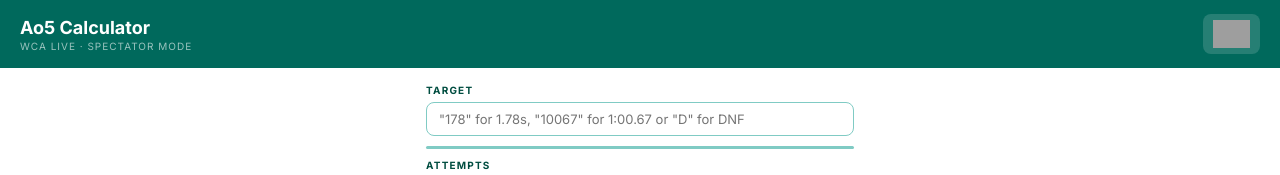
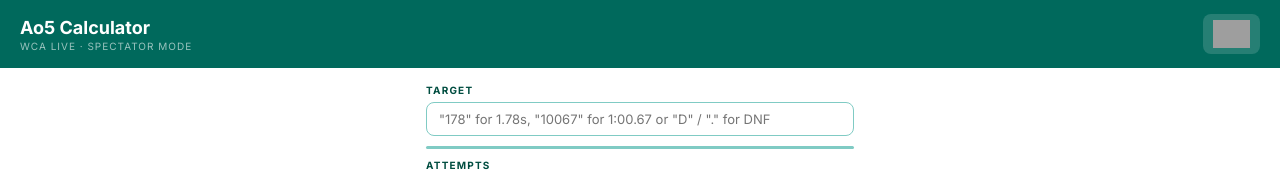
Before and after one commit to tankuoping/Ao5Cal, a React (Vite) app: page / in a window 1280 px wide. Shown: the top 175 px of the page. Built offline with nearby package versions, Linux system fonts and the light colour scheme; grey boxes are pictures that could not be loaded.

Commit message:
Add files via upload

```diff
--- a/src/App.jsx
+++ b/src/App.jsx
@@ -35,11 +35,19 @@ function notationToCs(n) {
 function parseInput(raw) {
   const s = raw.trim()
   if (s === '') return { value: null, isDnf: false, warning: null }
-  if (s.toUpperCase().startsWith('D')) return { value: Infinity, isDnf: true, warning: null }
+  if (s.toUpperCase().startsWith('D') || s.startsWith('.')) return { value: Infinity, isDnf: true, warning: null }
   const n = parseFloat(s)
   if (isNaN(n) || n <= 0) return { value: null, isDnf: false, warning: null }
   if (n >= 6000 && n <= 9999) {
     return { value: null, isDnf: false, warning: 'Invalid — for times over 1 min use 5-digit notation e.g. "10067" for 1:00.67' }
+  }
+  // Validate MM:SS.CS notation — seconds must be 00-59
+  if (n >= 10000) {
+    const str = String(Math.round(n)).padStart(5, '0')
+    const secs = parseInt(str.slice(-4, -2), 10)
+    if (secs >= 60) {
+      return { value: null, isDnf: false, warning: `Invalid — seconds must be 00–59. e.g. "10593" for 1:05.93` }
+    }
   }
   const realCs = notationToCs(n)
   return { value: realCs, isDnf: false, warning: null }
@@ -107,7 +115,7 @@ function calcMinReq(vals, target) {
   const dnfs = countDnf(filled)
   const timed = timedOnly(filled)
   if (bpa !== Infinity && bpa !== null && Math.round(bpa) <= target) {
-    // Check worst case within "guaranteed": solve 5 = timed[3] (tied worst)
+    // Check true worst case: solve 5 tied with timed[3] (current worst)
     // Sort: timed[0], timed[1], timed[2], timed[3], timed[3] → drop timed[0], drop one timed[3]
     // Ao5 = (timed[1] + timed[2] + timed[3]) / 3
     const worstCase = (timed[1] + timed[2] + timed[3]) / 3
@@ -119,7 +127,11 @@ function calcMinReq(vals, target) {
 
   // X must land in middle: drop timed[0] as best, drop worst/DNF
   // avg(X + timed[1] + timed[2]) / 3 <= target → X <= 3*target - timed[1] - timed[2]
-  const need = Math.round(3 * target - timed[1] - timed[2])
+  // Find max X such that Math.round((X + timed[1] + timed[2]) / 3) <= target
+  // i.e. (X + timed[1] + timed[2]) / 3 < target + 0.5
+  // i.e. X < 3 * (target + 0.5) - timed[1] - timed[2]
+  // so max X = floor(3 * (target + 0.5) - timed[1] - timed[2] - epsilon)
+  const need = Math.ceil(3 * (target + 0.5) - timed[1] - timed[2]) - 1
   const worst = dnfs > 0 ? Infinity : timed[timed.length - 1]
 
   // need must be > timed[0] (if not, X would be dropped as best → that is BPA case, already IMPOSSIBLE)
@@ -209,7 +221,7 @@ function ResultBox({ label, sublabel, children }) {
 
 // ── Main component ───────────────────────────────────────────────────────────
 
-const PLACEHOLDER = '"178" for 1.78s, "10067" for 1:00.67 or "D" for DNF'
+const PLACEHOLDER = '"178" for 1.78s, "10067" for 1:00.67 or "D" / "." for DNF'
 
 export default function App() {
   const [attempts, setAttempts] = useState(['', '', '', '', ''])
@@ -264,7 +276,7 @@ export default function App() {
         {/* Target */}
         <div style={{ marginBottom: '8px' }}>
           <div style={labelStyle}>Target</div>
-          <input type="text" value={targetRaw} onChange={e => setTargetRaw(e.target.value)} placeholder={PLACEHOLDER} style={inputStyle} />
+          <input type="text" inputMode="decimal" value={targetRaw} onChange={e => setTargetRaw(e.target.value)} placeholder={PLACEHOLDER} style={inputStyle} />
           {targetParsed.warning && <div style={warnStyle}>{targetParsed.warning}</div>}
 
         </div>
@@ -306,6 +318,7 @@ export default function App() {
                   <span style={{ fontSize: '10px', color: numColor, width: '14px', flexShrink: 0, fontWeight: 600 }}>{i + 1}</span>
                   <input
                     type="text"
+                    inputMode="decimal"
                     value={raw}
                     onChange={e => updateAttempt(i, e.target.value)}
                     placeholder={isPending ? '—' : PLACEHOLDER}
```
